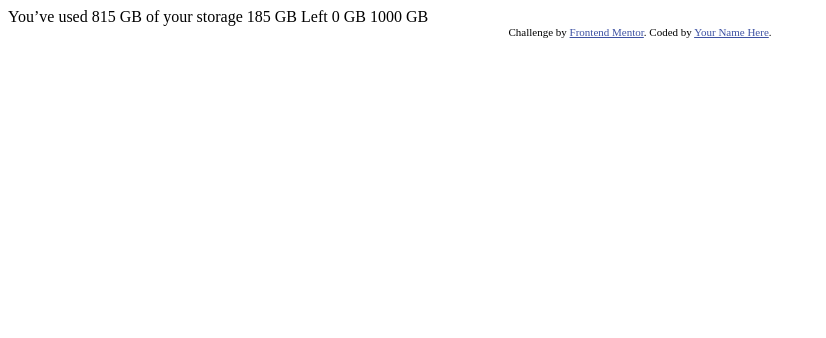
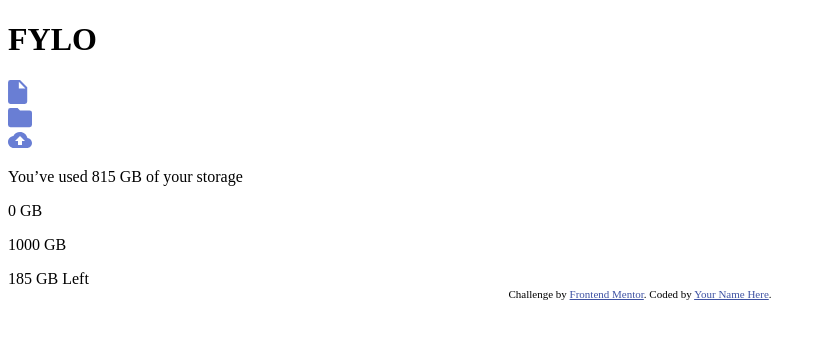
Before and after one commit to vishy312/fylo-data-storage, a plain HTML site: page docs/index.html in a window 1280 px wide. Shown: the whole page, without its empty margins (0-826 px from the left). Drawn offline with Linux system fonts and the light colour scheme.

Commit message:
markup modified

```diff
--- a/docs/index.html
+++ b/docs/index.html
@@ -8,21 +8,49 @@
 
   <title>Frontend Mentor | Fylo data storage component</title>
 
-  <!-- Feel free to remove these styles or customise in your own stylesheet 👍 -->
   <style>
     .attribution { font-size: 11px; text-align: center; }
     .attribution a { color: hsl(228, 45%, 44%); }
   </style>
 </head>
 <body>
+  <main class="container">
+    <header class="title">
+      <h1 class="logo">FYLO</h1>
+      <div class="buttons">
+        <div class="document">
+          <img src="images/icon-document.svg" alt="document-icon">
+        </div>
+        <div class="folder">
+          <img src="images/icon-folder.svg" alt="folder-icon">
+        </div>
+        <div class="upload">
+          <img src="images/icon-upload.svg" alt="upload-icon">
+        </div>
+      </div>
+    </header>
+    <div class="storage">
+      <div class="storage">
+        <p>You’ve used 815 GB of your storage</p>
+      </div>
+      <div class="bar">
+        <div class="bar-inside"></div>
+      </div>
+      <div class="limit">
+        <p>0 GB</p>
+        <p>1000 GB</p>
+      </div>
+      <div class="storage-left">185 <span>GB Left</span></div>
+      <div class="storage-left"></div>
+    </div>
 
-  You’ve used 815 GB of your storage
 
-  185 GB Left
 
-  0 GB
-  1000 GB
 
+
+
+
+  </main>
   <div class="attribution">
     Challenge by <a href="https://www.frontendmentor.io?ref=challenge" target="_blank">Frontend Mentor</a>.
     Coded by <a href="#">Your Name Here</a>.
```
